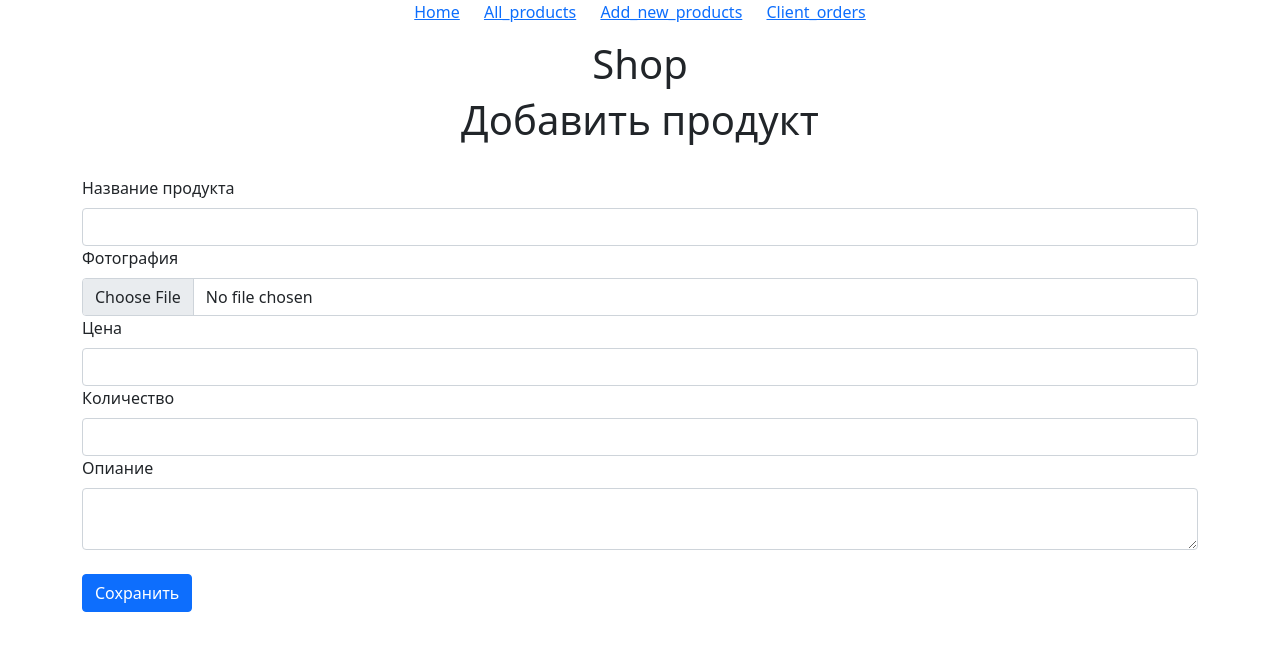
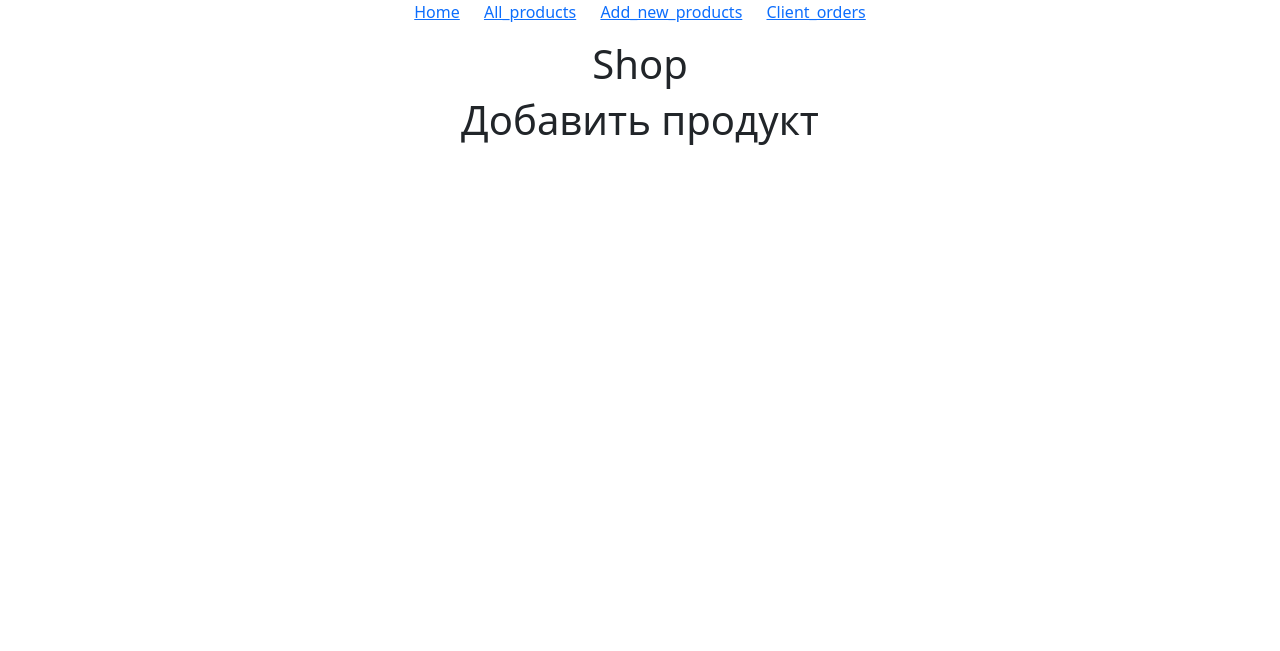
Before and after one commit to AnnushkaStark/GB_Django, a Django app: page /new_product/ in a window 1280 px wide. Shown: the top 651 px of the page. Run offline with Django 5.2, Linux system fonts and the light colour scheme; some libraries are stand-ins or nearby versions.

Commit message:
merge commit

```diff
--- a/GB_Django/Shop/shop_app/views.py
+++ b/GB_Django/Shop/shop_app/views.py
@@ -30,13 +30,3 @@ class AddNewProductFormView(FormView):
         """
         Добавление продукта из формы
         """
-        form = AddProductForm(request.POST,request.FILES)
-
-        if form.is_valid():
-            product = Product.objects.create(**form)
-            product.save()
-            messages.success(request,"Продукт успешно сохранен")
-            return redirect("new_product")
-        print(form.errors)
-        messages.error(request,"Ошибка заполнения данных формы")
-        return redirect("new_product")
--- a/GB_Django/Shop/templates/new_product.html
+++ b/GB_Django/Shop/templates/new_product.html
@@ -6,23 +6,7 @@
             <h1 style="text-align: center;">Добавить продукт</h1>
             <br>
             <form action="{% url 'new_product_form' %}" method="post",enctype="multipart/form-data">
-              {% csrf_token %}
-              {{ form.as_p }}
-                <div class="mb-3">
-                  <label  class="form-label">Название продукта</label>
-                  <input type="text" class="form-control" name="name">
-                  <label  class="form-label">Фотография</label>
-                  <input type="file" class="form-control" name="image">
-                <label  class="form-label">Цена</label>
-                <input type="text" class="form-control" name="price">
-                <label  class="form-label">Количество</label>
-                <input type="text" class="form-control" name="quantity">
-                <label  class="form-label">Oпиание</label>
-                <textarea class="form-control" name="description"></textarea>
-                <br>
-                <button type="submit" class="btn btn-primary">Сохранить</button>
-                </div>
-              </form>
+
 
         </div>
     </div>
```
Also changed, not shown: GB_Django/Shop/Shop/settings.py (line endings or trailing spaces).
